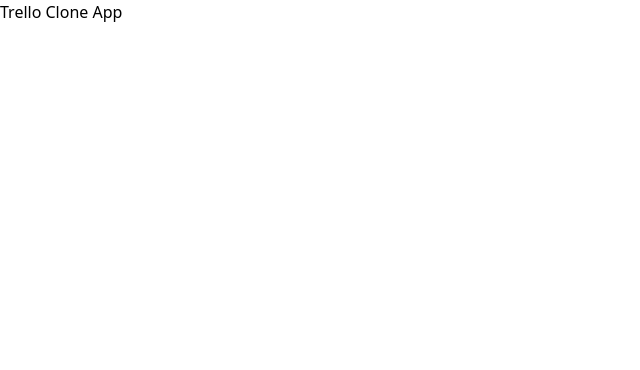
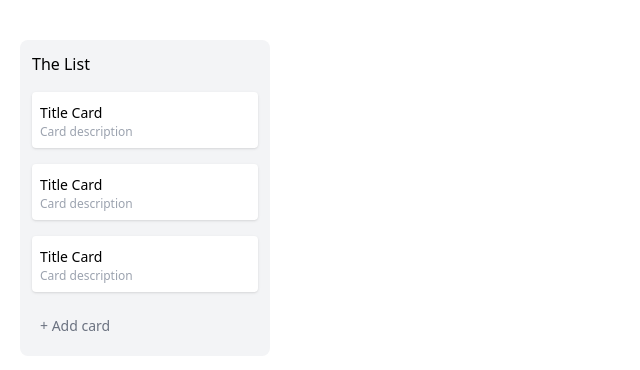
Before and after one commit to techbola/trello-clone-vuejs, a Vue app: page / in a window 1280 px wide. Shown: the top 370 px of the page, without its empty margins (0-640 px from the left). Built offline with nearby package versions, Linux system fonts and the light colour scheme.

Commit message:
list ui design

```diff
--- a/src/App.vue
+++ b/src/App.vue
@@ -1,7 +1,33 @@
 <script setup lang="ts"></script>
 
 <template>
-  <main>Trello Clone App</main>
+  <main class="p-5 font-sans">
+    <div class="flex gap-5 py-5 overflow-x-auto">
+      <div class="bg-gray-100 p-3 rounded-lg min-w-[250px] flex flex-col">
+        <h2 class="mb-2 font-medium">The List</h2>
+        <div class="p-2 my-2 bg-white rounded shadow cursor-pointer">
+          <span class="text-sm font-medium">Title Card</span>
+          <p class="text-xs text-gray-400">Card description</p>
+        </div>
+
+        <div class="p-2 my-2 bg-white rounded shadow cursor-pointer">
+          <span class="text-sm font-medium">Title Card</span>
+          <p class="text-xs text-gray-400">Card description</p>
+        </div>
+
+        <div class="p-2 my-2 bg-white rounded shadow cursor-pointer">
+          <span class="text-sm font-medium">Title Card</span>
+          <p class="text-xs text-gray-400">Card description</p>
+        </div>
+
+        <button
+          class="w-full p-2 mt-2 text-sm font-medium text-left text-gray-500 bg-transparent rounded hover:bg-white"
+        >
+          + Add card
+        </button>
+      </div>
+    </div>
+  </main>
 </template>
 
 <style scoped></style>
```
